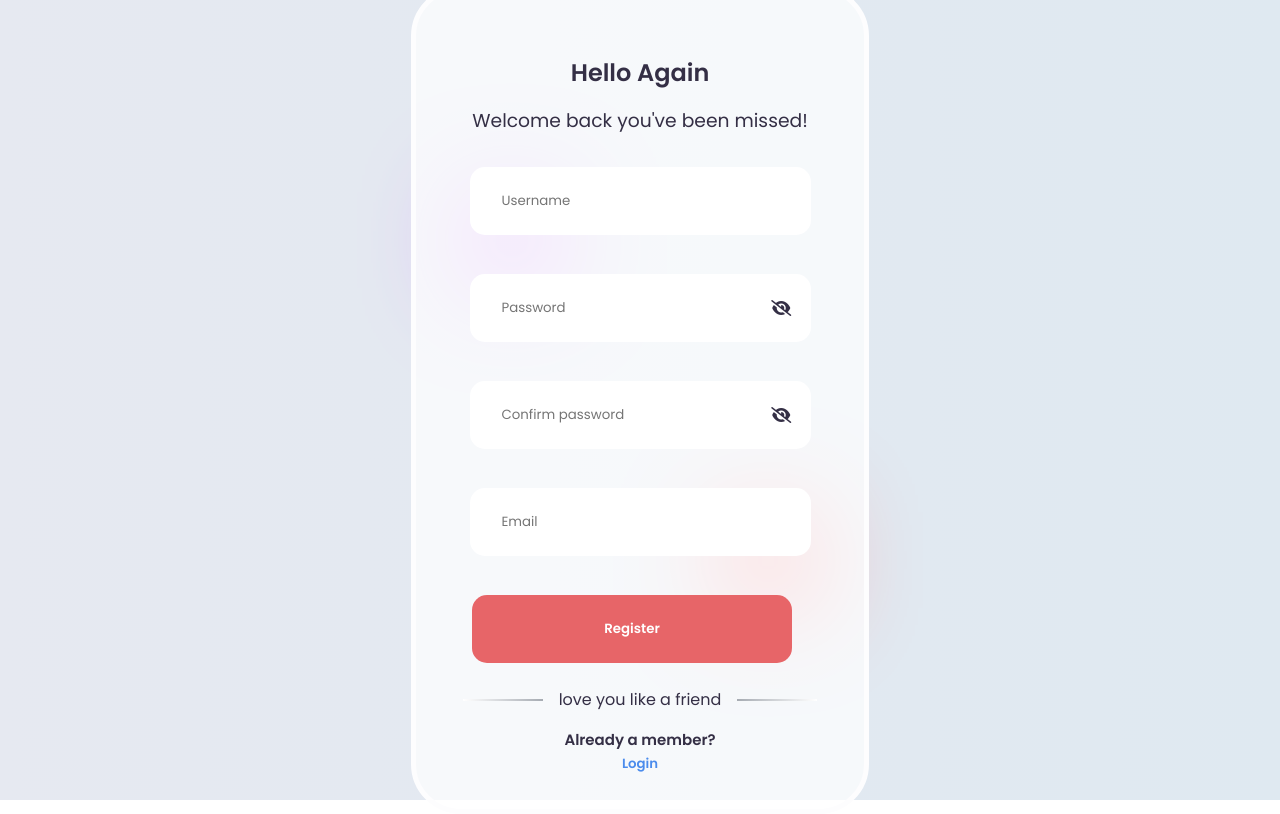
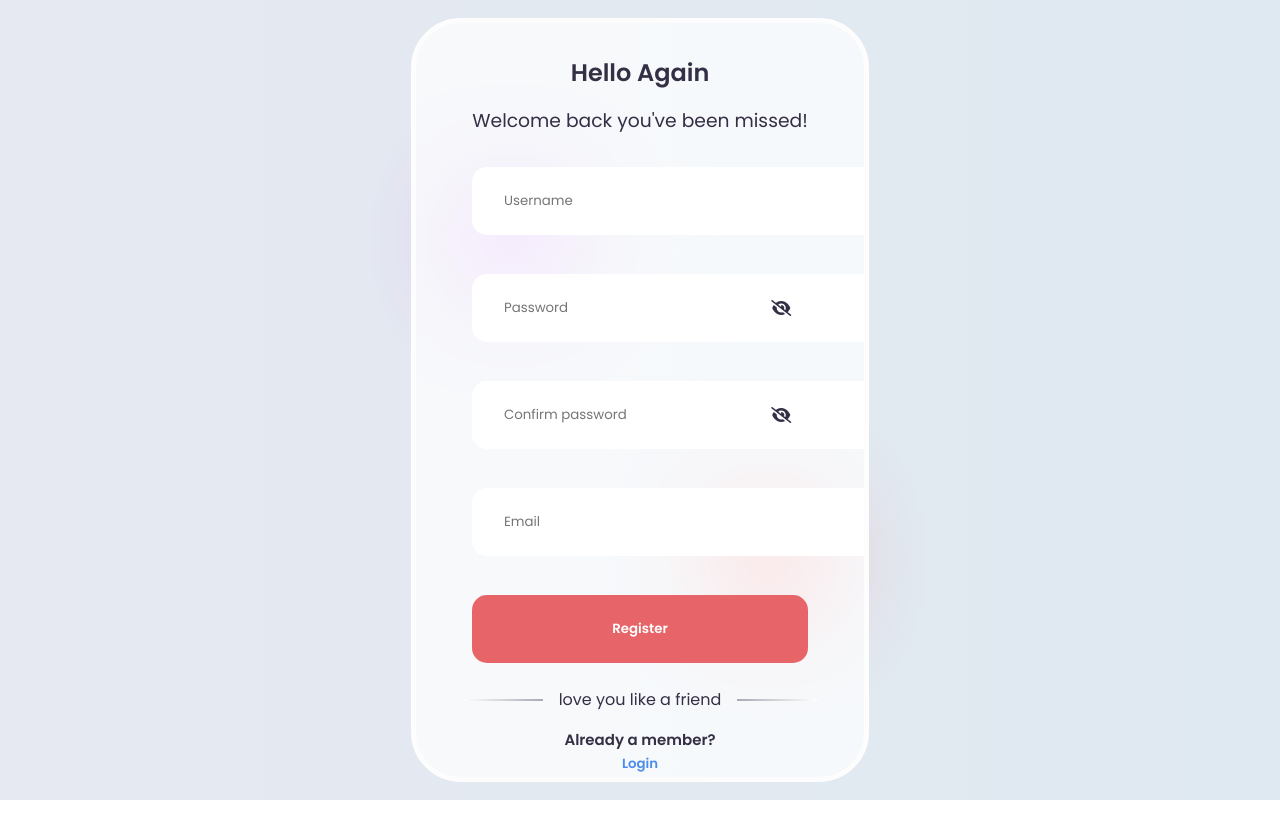
Before and after one commit to quoctrang-le/form, a React (Create React App) app: page / in a window 1280 px wide. Built offline with nearby package versions, Linux system fonts and the light colour scheme.

Commit message:
fix validate when user click register

```diff
--- a/src/components/Button/index.js
+++ b/src/components/Button/index.js
@@ -1,10 +1,9 @@
-import React, { useContext } from 'react';
-import { LoadingContext } from '../GlobalDataProvider';
+import React from 'react';
 import './styles.css';
 
-const Button = ({ text, submit, handleClick }) => {
+const Button = ({ text, handleClick }) => {
   return (
-    <button onClick={handleClick} disabled={submit}>
+    <button onMouseEnter={() => console.log('click')} onClick={handleClick} >
       {text}
     </button>
   );
--- a/src/components/Button/styles.css
+++ b/src/components/Button/styles.css
@@ -1,5 +1,4 @@
 button {
-  display: block;
   background-color: #e76568;
   outline: none;
   border: none;
@@ -9,4 +8,5 @@ button {
   border-radius: 15px;
   cursor: pointer;
   font-weight: bold;
+  width: 100%;
 }
--- a/src/components/Input/index.js
+++ b/src/components/Input/index.js
@@ -1,7 +1,7 @@
 import React from 'react';
 import './styles.css';
 
-const Input = ({ placeholder, icon, onFocus, onBlur, required, type }) => {
+const Input = ({ placeholder, icon, onFocus, onBlur, required, type, onChange }) => {
   return (
     <div>
       <input
@@ -10,6 +10,7 @@ const Input = ({ placeholder, icon, onFocus, onBlur, required, type }) => {
         onFocus={onFocus}
         onBlur={onBlur}
         placeholder={placeholder}
+        onChange={onChange}
       />
       {icon}
     </div>
--- a/src/components/Input/styles.css
+++ b/src/components/Input/styles.css
@@ -8,4 +8,5 @@ input {
   position: relative;
   transition: 0.2s;
   padding-right: 50px;
+  width: 100%;
 }
--- a/src/containers/Register/index.js
+++ b/src/containers/Register/index.js
@@ -16,12 +16,15 @@ const Register = () => {
   const [iconPw, setIconPw] = useState(false);
   const [iconPwCf, setIconPwCf] = useState(false);
   const [isMember, setIsMember] = useState(false);
-  const [submit, setSubmit] = useState(false);
-  const { isLoading, setIsLoading, Register } = useContext(LoadingContext);
+  const { setIsLoading, Register } = useContext(LoadingContext);
+  const [isEveryThingOke, setIsEveryThingOke] = useState(false)
 
   const handleClick = () => {
-    setIsLoading(true);
-    Register();
+    if (isEveryThingOke) {
+      setIsLoading(true);
+      Register();
+      setTimeout(() => setIsMember(true), 3000)
+    }
   };
 
   const handleSubmit = (e) => {
@@ -62,6 +65,9 @@ const Register = () => {
                 }}
               />
               {username.length < 6 && username.length > 0 && (
+                setUsernameError('*username must longer than 8 characters')
+              )}
+              {username.length < 6 && username.length > 0 && (
                 <span className="error">
                   *username must longer than 8 characters
                 </span>
@@ -96,19 +102,22 @@ const Register = () => {
                 type="text"
                 onBlur={(e) => {
                   handleEmpty(e);
-                  setUsername(e.target.value);
+                  if (username.length < 8) {
+                    setUsernameError('Username must longer than 8 characters')
+                  } else {
+                    setUsernameError('')
+
+                  }
                 }}
                 placeholder="Username"
                 onFocus={(e) => {
                   e.target.classList.remove('current');
                   setUsername('');
                 }}
+                onChange={(e) => setUsername(e.target.value)}
+
               />
-              {username.length < 6 && username.length > 0 && (
-                <span className="error">
-                  *username must longer than 8 characters
-                </span>
-              )}
+              <span className='error'>{usernameError}</span>
             </div>
             <div className="input__wrapper">
               <Input
@@ -116,13 +125,17 @@ const Register = () => {
                 type={iconPwCf ? 'text' : 'password'}
                 onBlur={(e) => {
                   handleEmpty(e);
-                  setPassword(e.target.value);
+                  if (!password.match(/^(?=.*\d)(?=.*[a-z])(?=.*[A-Z])[0-9a-zA-Z]{8,}$/)) {
+                    setPasswordError('*Password must containing at least 8 characters, 1 number, 1upper and 1 lowercase')
+                  } else {
+                    setPasswordError('')
+                  }
                 }}
                 placeholder="Password"
                 onFocus={(e) => {
                   e.target.classList.remove('current');
-                  setPassword('');
                 }}
+                onChange={e => setPassword(e.target.value)}
               />
 
               <i
@@ -131,15 +144,7 @@ const Register = () => {
                   iconPwCf ? 'fa-solid fa-eye' : 'fa-solid fa-eye-slash'
                 }
               ></i>
-              {!password.match(
-                /^(?=.*\d)(?=.*[a-z])(?=.*[A-Z])[0-9a-zA-Z]{8,}$/
-              ) &&
-                password.length > 0 && (
-                  <span className="error" style={{ bottom: '-51%' }}>
-                    *Password must containing at least 8 characters, 1 number, 1
-                    upper and 1 lowercase
-                  </span>
-                )}
+              <span style={{ bottom: '-50%' }} className='error'>{passwordError}</span>
             </div>
             <div className="input__wrapper">
               <Input
@@ -147,51 +152,56 @@ const Register = () => {
                 type={iconPw ? 'text' : 'password'}
                 onBlur={(e) => {
                   handleEmpty(e);
-                  setConfirmPassword(e.target.value);
+                  if (!confirmPassword.match(password)) {
+                    setConfirmPasswordError('Password does not match')
+                  } else {
+                    setConfirmPasswordError('')
+                  }
                 }}
                 placeholder="Confirm password"
                 onFocus={(e) => {
                   e.target.classList.remove('current');
                   setConfirmPassword('');
                 }}
+                onChange={(e) => setConfirmPassword(e.target.value)}
               />
               <i
                 onClick={() => setIconPw((prev) => !prev)}
                 className={iconPw ? 'fa-solid fa-eye' : 'fa-solid fa-eye-slash'}
               ></i>
 
-              {!confirmPassword.match(password) &&
-                confirmPassword.length > 0 && (
-                  <span className="error">*Password does not match</span>
-                )}
+              <span className="error">{confirmPasswordError}</span>
             </div>
             <div className="input__wrapper">
               <Input
                 required="required"
                 onBlur={(e) => {
                   handleEmpty(e);
-                  setEmail(e.target.value);
-                }}
+                  if (!email
+                    .toLowerCase()
+                    .match(
+                      /^(([^<>()[\]\\.,;:\s@"]+(\.[^<>()[\]\\.,;:\s@"]+)*)|(".+"))@((\[[0-9]{1,3}\.[0-9]{1,3}\.[0-9]{1,3}\.[0-9]{1,3}\])|(([a-zA-Z\-0-9]+\.)+[a-zA-Z]{2,}))$/
+                    )) {
+                    setEmailError("Invalid email")
+                  } else {
+                    setEmailError('')
+                    setIsEveryThingOke(true)
+                  }
+                }
+                }
                 type="text"
                 placeholder="Email"
                 onFocus={(e) => {
                   e.target.classList.remove('current');
                   setEmail('');
                 }}
+                onChange={e => setEmail(e.target.value)}
               />
 
-              {!email
-                .toLowerCase()
-                .match(
-                  /^(([^<>()[\]\\.,;:\s@"]+(\.[^<>()[\]\\.,;:\s@"]+)*)|(".+"))@((\[[0-9]{1,3}\.[0-9]{1,3}\.[0-9]{1,3}\.[0-9]{1,3}\])|(([a-zA-Z\-0-9]+\.)+[a-zA-Z]{2,}))$/
-                ) &&
-                email.length > 0 && (
-                  <span className="error">*Invalid email address</span>
-                )}
+              <span className="error">{emailError}</span>
             </div>
             <Button
               handleClick={handleClick}
-              submit={submit}
               text={'Register'}
             />
           </form>
--- a/src/index.css
+++ b/src/index.css
@@ -26,7 +26,7 @@
   border: 5px solid #fdfdfe;
   flex-direction: column;
   text-align: center;
-  padding: 2rem;
+  padding: 0 2rem;
   z-index: 1;
   position: relative;
 }
@@ -51,7 +51,7 @@ form {
 .input__wrapper {
   position: relative;
   display: flex;
-  justify-content: center;
+
 }
 .input__wrapper i {
   cursor: pointer;
@@ -120,6 +120,7 @@ input {
   transition: 0.2s;
   font-size: 12px;
   text-align: left;
+  padding-left: 20px;
 }
 
 .line {
```
